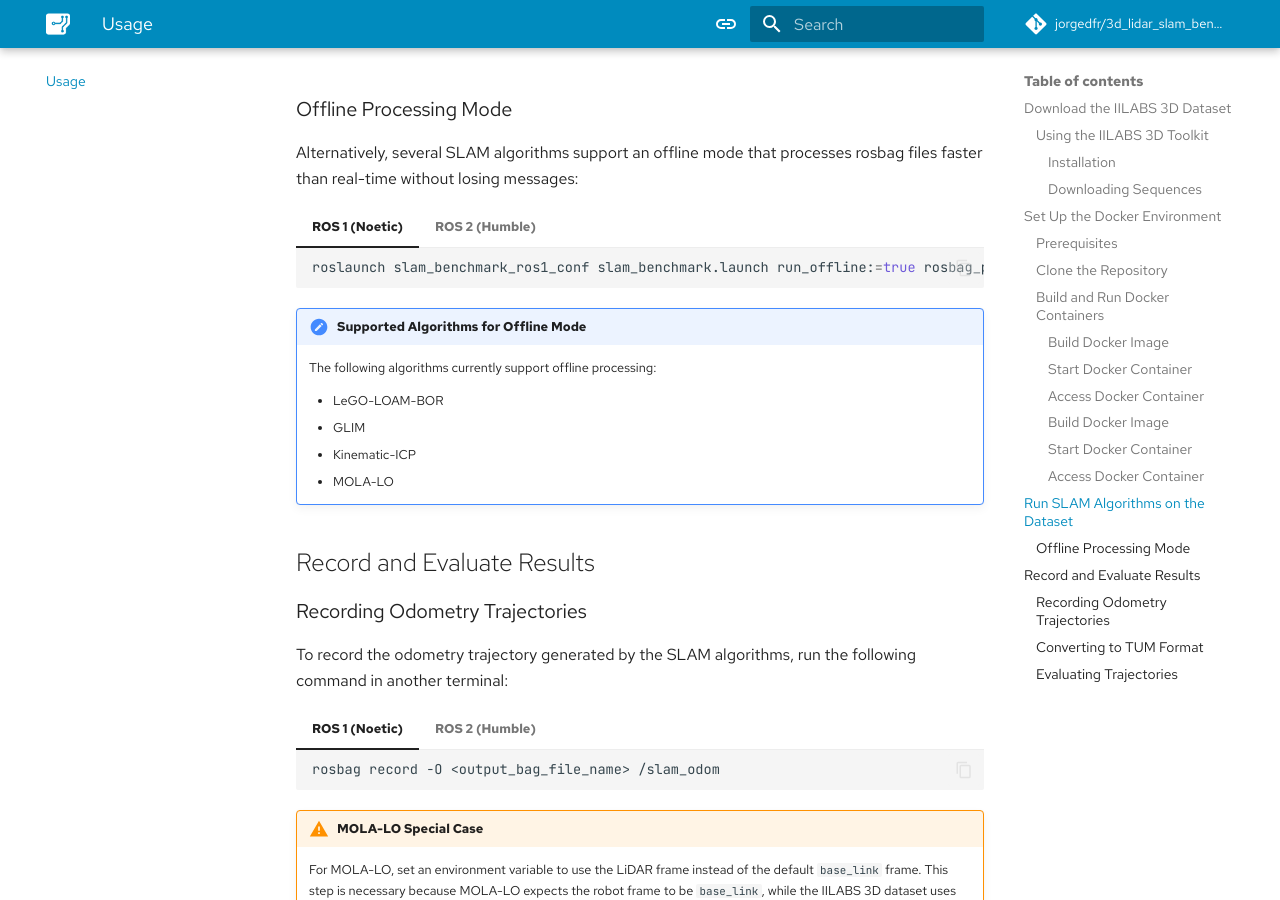
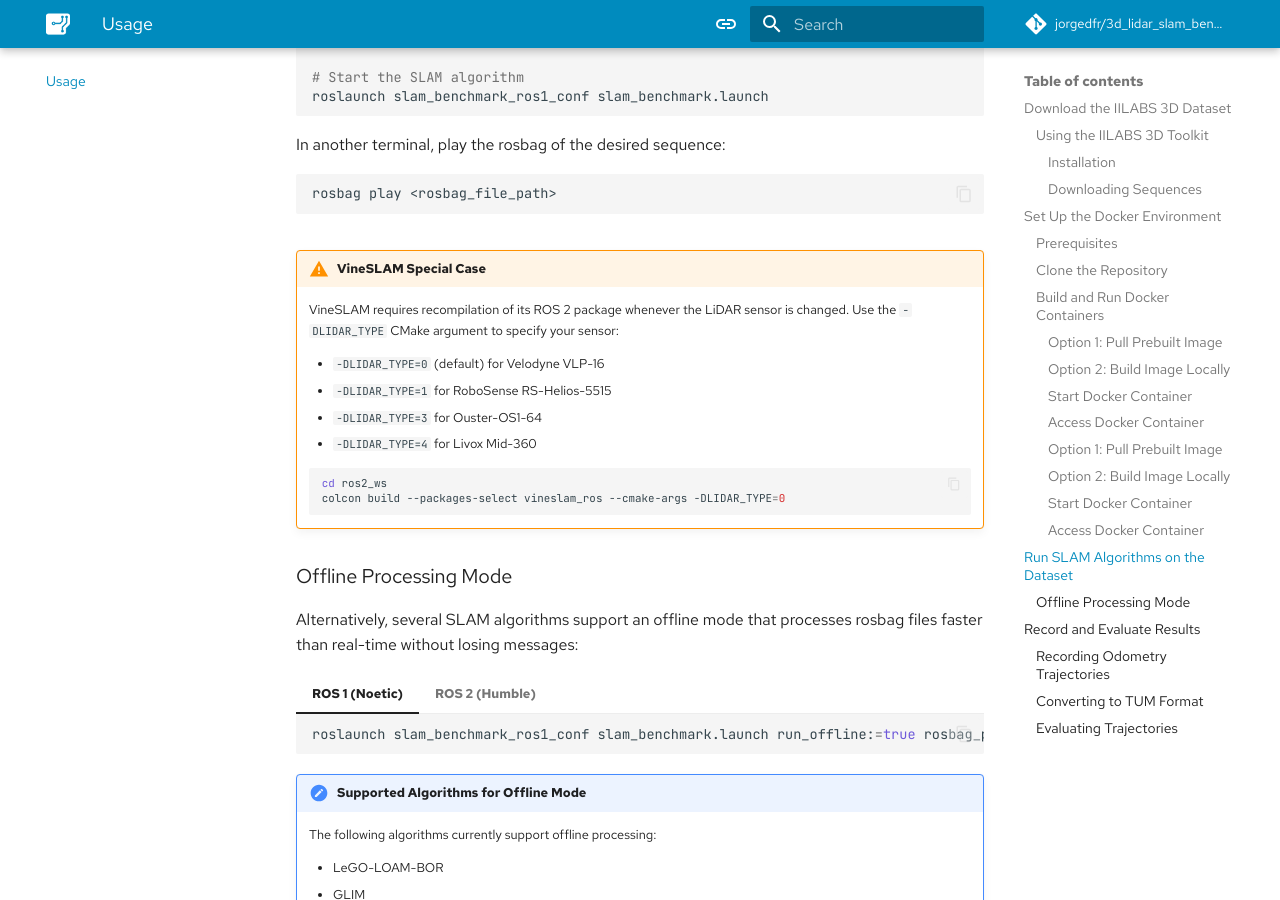
Before and after one commit to JorgeDFR/3d_lidar_slam_benchmark_at_iilab, an MkDocs documentation site: the page built from docs/content/usage.md, in a window 1280 px wide and 900 px high, scrolled down 3370 px. Built offline with MkDocs 1.6.1 and Material for MkDocs 9.7.7, drawn with Linux system fonts in a browser that asks for light colours; comment, search, counter and statistics services are not loaded; some of the changed text lies outside the part shown.

Commit message:
Update vineslam and docker images

````diff
--- a/docs/content/usage.md
+++ b/docs/content/usage.md
@@ -79,7 +79,7 @@
 
 ### Build and Run Docker Containers
 
-The benchmark uses two Docker images:
+The benchmark uses two Docker images. You can either build the images locally from the provided Dockerfiles (slower, compiles libraries/packages) or pull prebuilt images from Docker Hub (faster).
 
 === "ROS 1 (Noetic)"
     Contains the following SLAM algorithms:
@@ -89,7 +89,13 @@
     - :octicons-check-circle-fill-24: LIORF
     - :octicons-check-circle-fill-24: DLIO
 
-    #### Build Docker Image
+    #### Option 1: Pull Prebuilt Image
+
+    ```bash
+    docker pull jorgedfr/3d_slam_ros1:noetic
+    ```
+
+    #### Option 2: Build Image Locally
 
     ```bash
     docker compose build ros1_noetic
@@ -110,13 +116,19 @@
 === "ROS 2 (Humble)"
     Contains the following SLAM algorithms:
 
-    - :octicons-x-circle-24: VineSLAM
+    - :octicons-check-circle-fill-24: VineSLAM
     - :octicons-check-circle-fill-24: KISS-ICP
     - :octicons-check-circle-fill-24: GLIM
     - :octicons-check-circle-fill-24: Kinematic-ICP
     - :octicons-check-circle-fill-24: MOLA-LO
 
-    #### Build Docker Image
+    #### Option 1: Pull Prebuilt Image
+
+    ```bash
+    docker pull jorgedfr/3d_slam_ros2:humble
+    ```
+
+    #### Option 2: Build Image Locally
 
     ```bash
     docker compose build ros2_humble
@@ -150,6 +162,7 @@
     # Set environment variables
     export SLAM_CONF=<algorithm_name>
     # Options: aloam, lego_loam_bor, liorf, dlio
+
     export SLAM_SENSOR=<sensor_name>
     # Options: velodyne_vlp_16, ouster_os1_64, robosense_rs_helios_5515, livox_mid_360
 
@@ -170,7 +183,8 @@
     ```bash
     # Set environment variables
     export SLAM_CONF=<algorithm_name>
-    # Options: aloam, lego_loam_bor, liorf, dlio
+    # Options: vineslam, kiss_icp, glim, kinematic_icp, mola_lo
+
     export SLAM_SENSOR=<sensor_name>
     # Options: velodyne_vlp_16, ouster_os1_64, robosense_rs_helios_5515, livox_mid_360
 
@@ -181,6 +195,19 @@
 
     ```bash
     ros2 bag play <rosbag_file_path>
+    ```
+
+!!! warning "VineSLAM Special Case"
+    VineSLAM requires recompilation of its ROS 2 package whenever the LiDAR sensor is changed. Use the `-DLIDAR_TYPE` CMake argument to specify your sensor:
+
+    - `-DLIDAR_TYPE=0` (default) for Velodyne VLP-16
+    - `-DLIDAR_TYPE=1` for RoboSense RS-Helios-5515
+    - `-DLIDAR_TYPE=3` for Ouster-OS1-64
+    - `-DLIDAR_TYPE=4` for Livox Mid-360
+
+    ```bash
+    cd ros2_ws
+    colcon build --packages-select vineslam_ros --cmake-args -DLIDAR_TYPE=0
     ```
 
 ### Offline Processing Mode
````
Also changed, not shown: docs/content/benchmark/docker.md (+31 -4 lines), 8 other files.
